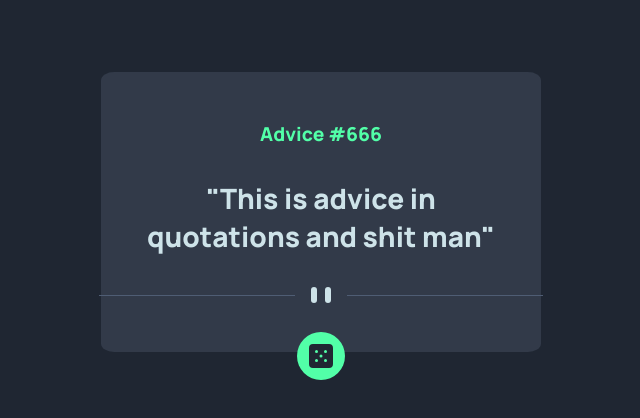
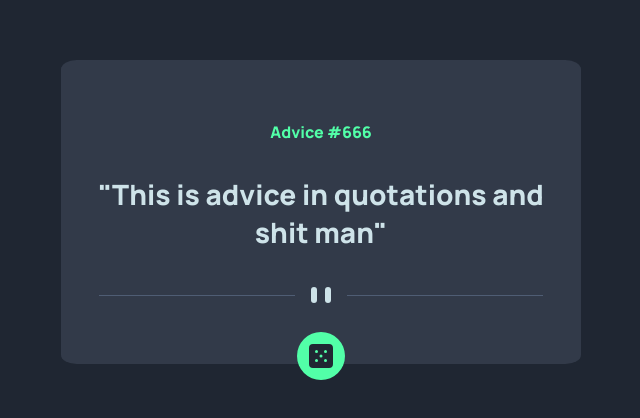
Before and after one commit to AmeerMoustafa/Advice-Generator, a plain HTML site: page index.html in a window 1280 px wide. Shown: the part 188-606 px from the top of the page, without its empty margins (319-959 px from the left). Drawn offline with Linux system fonts and the light colour scheme; no server answers.

Commit message:
Layout fixes

```diff
--- a/css/input.scss
+++ b/css/input.scss
@@ -35,24 +35,29 @@ body {
     justify-content: center;
     flex-direction: column;
     background-color: $dark-grayish-blue;
-    min-height: 35vh;
-    width: 55vh;
+    min-height: 38vh;
+    width: 65vh;
     border-radius: 3%;
     gap: 4vh;
 }
 
-p {
+.quotes-container {
+    display: flex;
+    min-height: 10vh;
+}
+
+h1 {
     color: $primary-green;
-    font-size: 1.2rem;
+    font-size: 1rem;
     font-weight: normal;
 }
 
 h2 {
-    margin-left: 4vh;
-    margin-right: 4vh;
     text-align: center;
     color: $primary-cyan;
     font-size: 1.75rem;
+    margin-left: 1vh;
+    margin-right: 1vh;
 }
 
 .mobile-image {
--- a/index.html
+++ b/index.html
@@ -11,7 +11,7 @@
 </head>
 <body>
     <div class="advice-container">
-        <p>Advice #666</p>
+        <h1>Advice #666</h1>
         <div class="quotes-container">
             <h2>"This is advice in quotations and shit man"</h2>
         </div>
--- a/script/script.js
+++ b/script/script.js
@@ -10,7 +10,7 @@
 
         const data = await getData();
 
-        document.querySelector('p').innerHTML = `Advice #${data.slip.id}`
+        document.querySelector('h1').innerHTML = `Advice #${data.slip.id}`
         document.querySelector('h2').innerHTML = `"${data.slip.advice}"`
 
     }
```
Also changed, not shown: css/styles.css, 1 other file.
